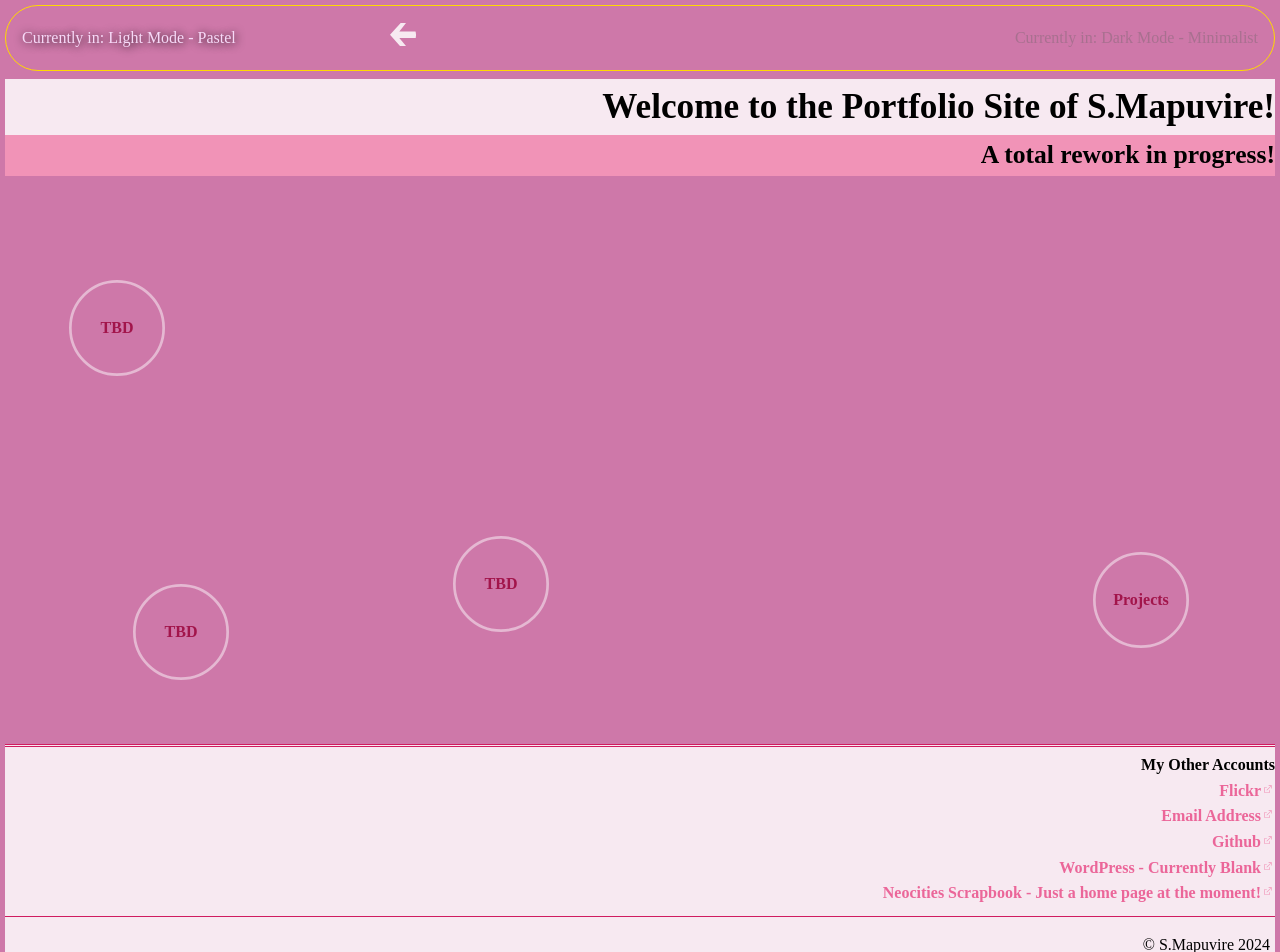
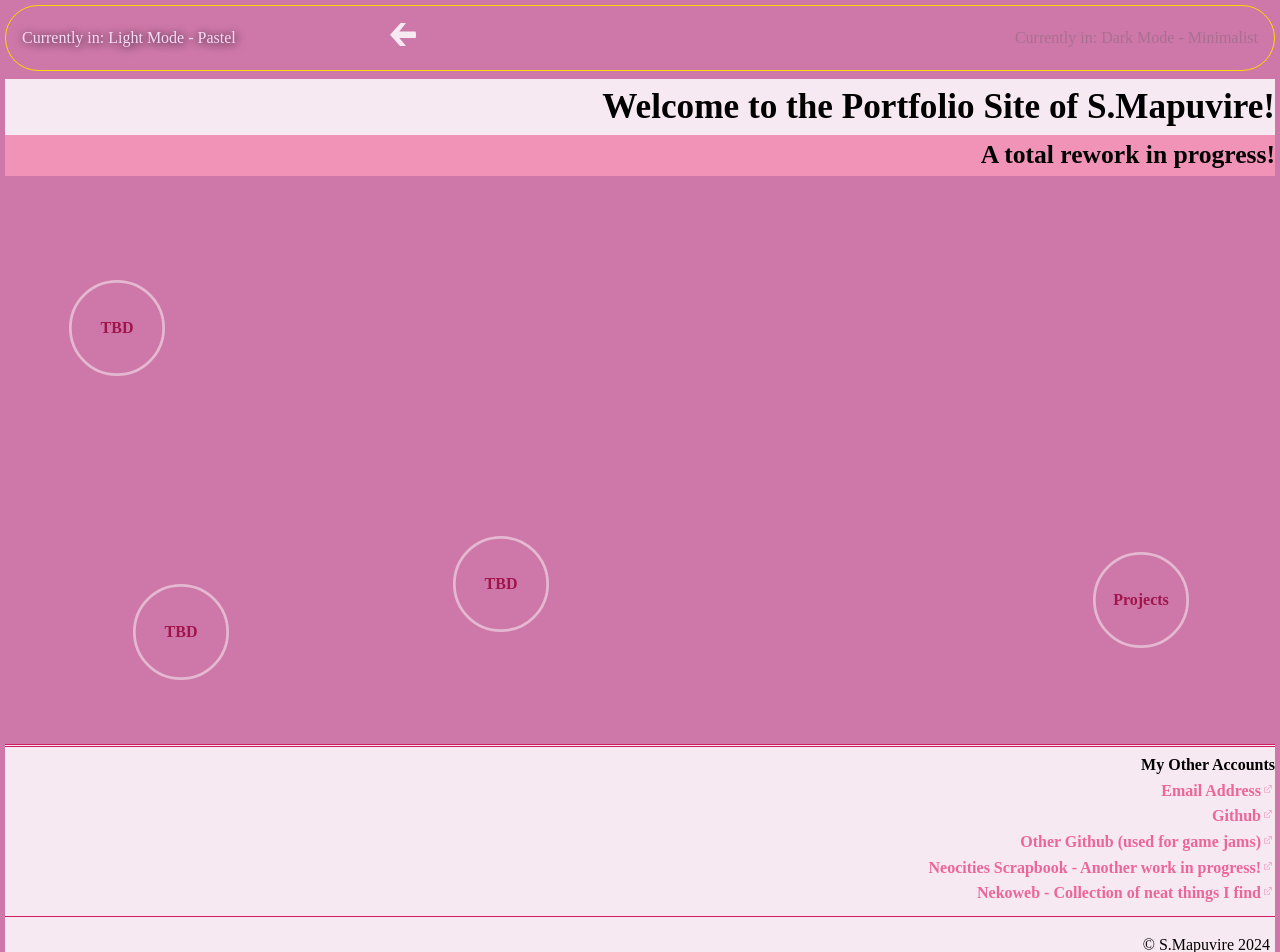
Before and after one commit to S-Mapuvire/theMess, a Vue app: page / in a window 1280 px wide. Shown: the top 952 px of the page. Built offline with nearby package versions, Linux system fonts and the light colour scheme.

Commit message:
Update MyFooter.vue
Added links to 2nd Github and Nekoweb. Removed link to Flickr. Rewrote text for Neocities page

```diff
--- a/src/components/MyFooter.vue
+++ b/src/components/MyFooter.vue
@@ -15,11 +15,11 @@
     <div id="footer-link-area">
       <p id="footer-header">My Other Accounts</p>
       <ul id="footer-links">
-        <li><a href="https://flickr.com/photos/200206300@N03/" class="footer-link">Flickr</a></li>
         <li><a href="mailto:smapuvire@proton.me" class="footer-link">Email Address</a></li>
         <li><a href="https://github.com/S-Mapuvire" class="footer-link">Github</a></li>
-        <li><a href="https://nothingheretosee79.wordpress.com/" class="footer-link">WordPress - Currently Blank</a></li>
-        <li><a href="https://yumnothingsoup.neocities.org/" class="footer-link">Neocities Scrapbook - Just a home page at the moment!</a></li>
+        <li><a href="https://github.com/yumNothingSoup" class="footer-link">Other Github (used for game jams)</a></li>
+        <li><a href="https://yumnothingsoup.neocities.org/" class="footer-link">Neocities Scrapbook - Another work in progress!</a></li>
+        <li><a href="https://soupbook.nekoweb.org/" class="footer-link">Nekoweb - Collection of neat things I find</a></li>
       </ul>
     </div>
     <hr>
```
